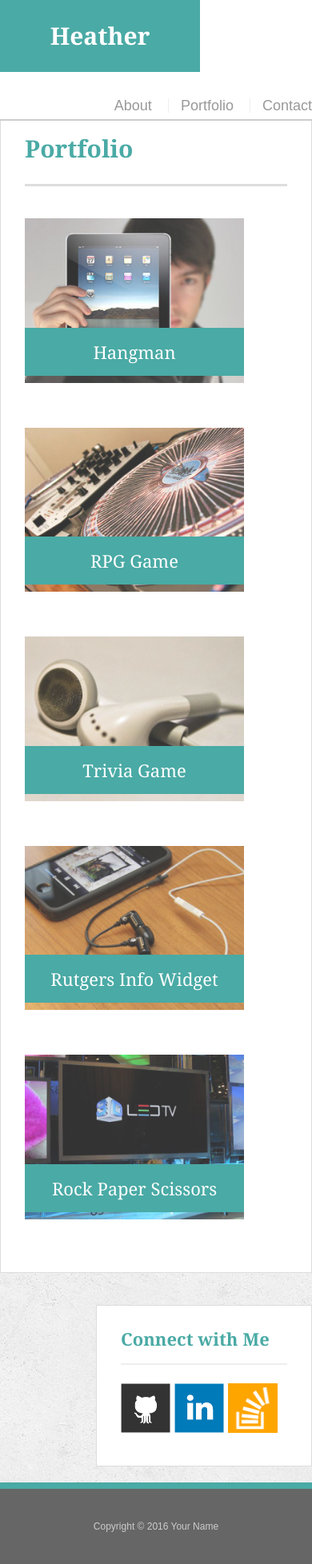
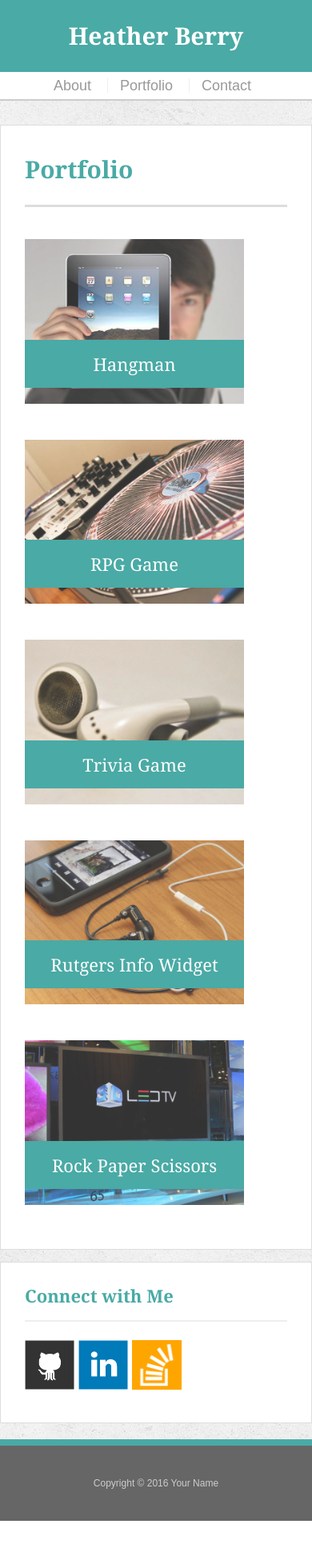
Before and after one commit to hberry79/Responsive-Portfolio, a PHP site: page /portfolio.html in a window 390 px wide. Shown: the whole page at 80% size. After the commit the page ends 1902 px from the top, so only its background shows below. Run offline with PHP 8.4, Linux system fonts and the light colour scheme.

Commit message:
added responsive code

```diff
--- a/assets/css/style.css
+++ b/assets/css/style.css
@@ -244,3 +244,85 @@ input[type=submit] {
   background: #4aaaa5;
   border: 0 none;
 }
+
+@media only screen and (max-width: 980px) {
+   .auth-image {
+    float: none;
+    width: 300px;
+    display: block;
+    margin: auto;
+   }
+
+   .work img {
+    float: none;
+    display: block;
+    margin: auto;
+
+   }
+
+   .main-section {
+    max-width: 45%;
+    margin-left: 10%;
+   }
+
+   .sidebar {
+    margin-right: 10%;
+   }
+
+   #logo {
+    margin-left: 10%;
+   }
+
+   nav {
+    margin-right: 10%;
+   }
+
+@media only screen and (max-width: 768px) {
+    .main-section {
+      float: none;
+      max-width: 650px;
+      margin: auto;
+      overflow: auto;
+    }
+
+    .sidebar {
+      float: none;
+      display: block;
+      max-width: 650px;
+      margin-right: auto;
+      margin-left: auto;
+      margin-top: 15px;
+
+    }
+
+
+}
+
+@media only screen and (max-width: 640px) {
+        #masthead {
+          position: static;
+        }
+
+        #logo{
+          width: 100%;
+          margin: auto;
+        }
+        nav {
+          float: none;
+          margin-top: auto;
+          text-align: center;
+        }
+        .main-section {
+          max-width: 550px;
+
+        }
+        #main-container {
+          padding-top: 0;
+        }
+        .sidebar {
+          max-width: 550px;
+        }
+
+
+
+}
--- a/portfolio.html
+++ b/portfolio.html
@@ -13,7 +13,7 @@
 
   <header id="masthead">
     <div class="container">
-      <a href="index.html" id="logo">Heather</a>
+      <a href="index.html" id="logo">Heather Berry</a>
       <nav>
         <a href="index.html">About</a>
         <a href="portfolio.html">Portfolio</a>
```
